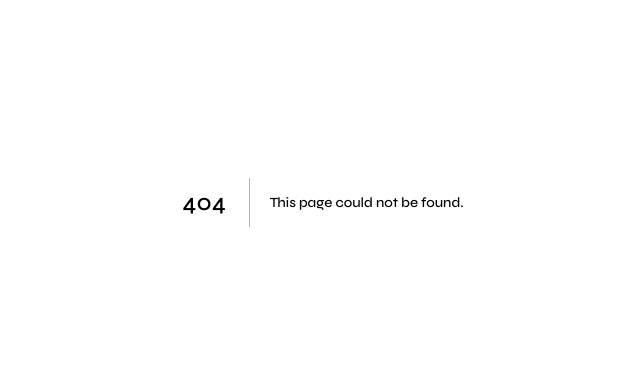
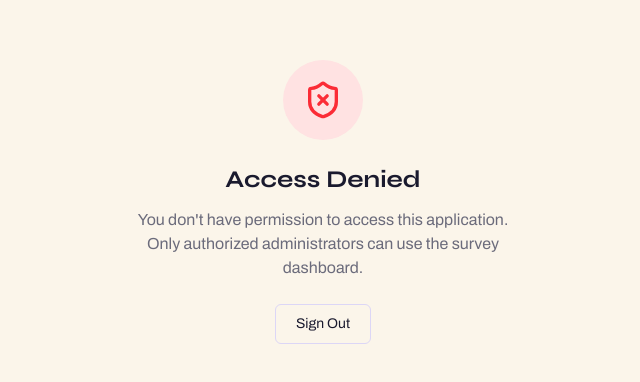
Before and after one commit to Thormatt/survey-tool, a Next.js app: page /unauthorized in a window 1280 px wide. Before the commit this address had no page. Shown: the part 198-580 px from the top of the page, without its empty margins (317-957 px from the left). Built offline with nearby package versions, Linux system fonts and the light colour scheme; no server answers.

Commit message:
Add admin email restriction - only thormatt@gmail.com can access dashboard

```diff
--- /dev/null
+++ b/src/app/unauthorized/page.tsx
@@ -0,0 +1,32 @@
+"use client";
+
+import { useClerk } from "@clerk/nextjs";
+import { Button } from "@/components/ui/button";
+import { ShieldX } from "lucide-react";
+
+export default function UnauthorizedPage() {
+  const { signOut } = useClerk();
+
+  return (
+    <div className="min-h-screen bg-[#fbf5ea] flex items-center justify-center">
+      <div className="text-center max-w-md px-6">
+        <div className="w-20 h-20 rounded-full bg-red-100 flex items-center justify-center mx-auto mb-6">
+          <ShieldX className="w-10 h-10 text-red-500" />
+        </div>
+        <h1 className="font-['Syne'] text-2xl font-bold mb-3">
+          Access Denied
+        </h1>
+        <p className="text-[#6b6b7b] mb-6">
+          You don&apos;t have permission to access this application.
+          Only authorized administrators can use the survey dashboard.
+        </p>
+        <Button
+          onClick={() => signOut({ redirectUrl: "/" })}
+          variant="outline"
+        >
+          Sign Out
+        </Button>
+      </div>
+    </div>
+  );
+}
--- /dev/null
+++ b/src/middleware.ts
@@ -0,0 +1,43 @@
+import { clerkMiddleware, createRouteMatcher } from "@clerk/nextjs/server";
+import { NextResponse } from "next/server";
+
+// Admin emails that can access the dashboard
+const ADMIN_EMAILS = [
+  "thormatt@gmail.com",
+  // Add more admin emails here
+];
+
+// Public routes that don't require authentication
+const isPublicRoute = createRouteMatcher([
+  "/sign-in(.*)",
+  "/sign-up(.*)",
+  "/unauthorized",  // Unauthorized access page
+  "/s/(.*)",  // Public survey response pages
+  "/results/(.*)",  // Public results pages
+  "/api/responses(.*)",  // API for submitting responses
+  "/api/surveys/(.*)/public(.*)",  // Public survey data endpoint
+  "/api/surveys/(.*)/results/public(.*)",  // Public results data endpoint
+]);
+
+export default clerkMiddleware(async (auth, req) => {
+  if (!isPublicRoute(req)) {
+    const { userId, sessionClaims } = await auth.protect();
+
+    // Check if user email is in admin list
+    const userEmail = sessionClaims?.email as string | undefined;
+
+    if (userEmail && !ADMIN_EMAILS.includes(userEmail.toLowerCase())) {
+      // Not an admin - redirect to unauthorized page or sign out
+      return NextResponse.redirect(new URL("/unauthorized", req.url));
+    }
+  }
+});
+
+export const config = {
+  matcher: [
+    // Skip Next.js internals and all static files
+    "/((?!_next|[^?]*\\.(?:html?|css|js(?!on)|jpe?g|webp|png|gif|svg|ttf|woff2?|ico|csv|docx?|xlsx?|zip|webmanifest)).*)",
+    // Always run for API routes
+    "/(api|trpc)(.*)",
+  ],
+};
--- a/src/proxy.ts
+++ /dev/null
@@ -1,27 +0,0 @@
-import { clerkMiddleware, createRouteMatcher } from "@clerk/nextjs/server";
-
-// Public routes that don't require authentication
-const isPublicRoute = createRouteMatcher([
-  "/sign-in(.*)",
-  "/sign-up(.*)",
-  "/s/(.*)",  // Public survey response pages
-  "/results/(.*)",  // Public results pages
-  "/api/responses(.*)",  // API for submitting responses
-  "/api/surveys/(.*)/public",  // Public survey data endpoint
-  "/api/surveys/(.*)/results/public",  // Public results data endpoint
-]);
-
-export default clerkMiddleware(async (auth, req) => {
-  if (!isPublicRoute(req)) {
-    await auth.protect();
-  }
-});
-
-export const config = {
-  matcher: [
-    // Skip Next.js internals and all static files
-    "/((?!_next|[^?]*\\.(?:html?|css|js(?!on)|jpe?g|webp|png|gif|svg|ttf|woff2?|ico|csv|docx?|xlsx?|zip|webmanifest)).*)",
-    // Always run for API routes
-    "/(api|trpc)(.*)",
-  ],
-};
```
